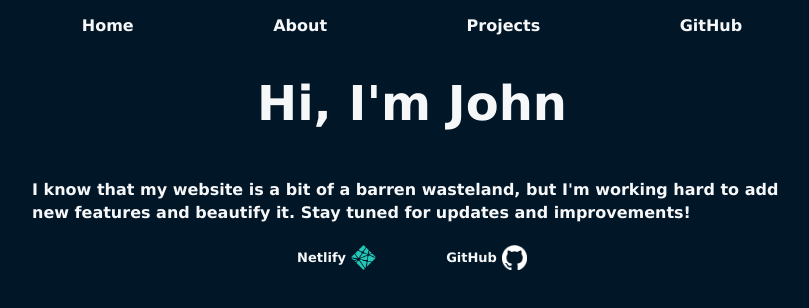
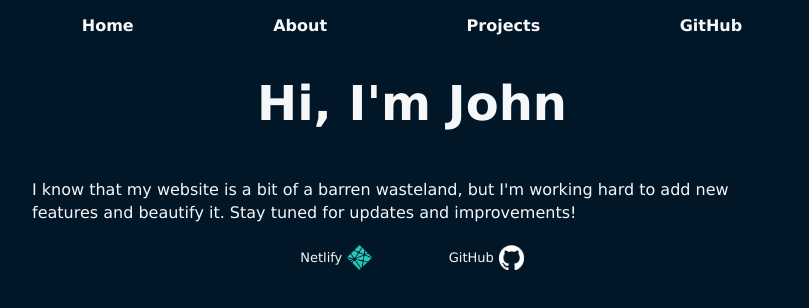
Before and after one commit to J-Mikolajczyk/j-mikolajczyk.com, a React (Vite) app: page / in a window 1280 px wide. Shown: the top 308 px of the page, without its empty margins (228-1037 px from the left). Built offline with nearby package versions, Linux system fonts and the light colour scheme.

Commit message:
Update index.css

```diff
--- a/src/index.css
+++ b/src/index.css
@@ -1,7 +1,6 @@
 /* General Styles */
 * {
   font-family: 'Verdana';
-  font-weight: bold;
   box-sizing: border-box;
   transition: background-color 0.15s;
 }
```
